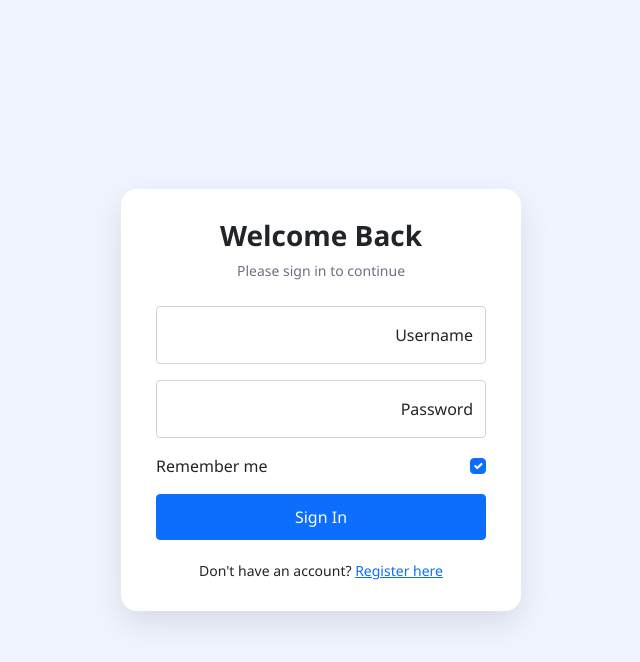
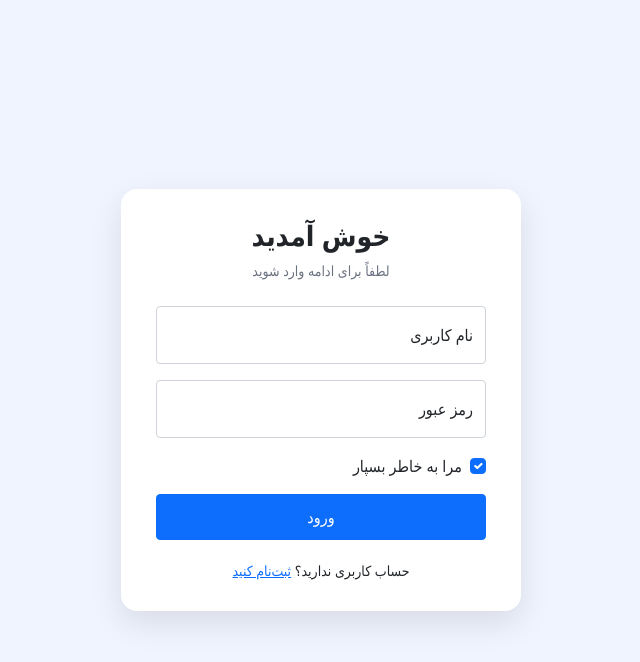
Before and after one commit to agrin10/tagtrack, a Flask app: page /auth/login in a window 1280 px wide. Shown: the top 662 px of the page, without its empty margins (319-959 px from the left). Run offline with Flask 3, Linux system fonts and the light colour scheme; parts of the project's set-up code (start-up, migrations or seed data) failed here and were passed over; some libraries are stand-ins or nearby versions.

Commit message:
Translate login and registration pages to Persian and update flash messages for better localization

```diff
--- a/src/auth/routes.py
+++ b/src/auth/routes.py
@@ -19,7 +19,7 @@ def login():
         if success:
             if request.is_json:
                 return jsonify(response)
-            flash('Login successful!', 'success')
+            flash('با موفقیت وارد حساب کاریری شدید', 'success')
             return redirect(url_for('index'))
         else:
             if request.is_json:
@@ -56,5 +56,5 @@ def register():
 @login_required
 def logout():
     logout_user()
-    flash('Logged out successfully!', 'success')
+    flash('با موفقیت از حساب کاربری خارج شدید!', 'success')
     return redirect(url_for('auth.login'))
--- a/src/template/login.html
+++ b/src/template/login.html
@@ -1,22 +1,19 @@
 <!DOCTYPE html>
-<html lang="en">
+<html lang="fa" dir="rtl">
 <head>
   <meta charset="UTF-8" />
   <meta name="viewport" content="width=device-width, initial-scale=1.0" />
-  <title>Login - TagTrack</title>
+  <title>ورود - تگ ترک</title>
 
   <!-- Bootstrap CSS -->
-    <link rel="stylesheet" href="{{ url_for('static', filename='style/bootstrap.min.css') }}">
+  <link rel="stylesheet" href="{{ url_for('static', filename='style/bootstrap.min.css') }}">
   <link rel="stylesheet" href="{{url_for('static' , filename='style/authentication.css')}}" />
-
-
-
 </head>
 <body>
   <div class="login-container">
     <div class="login-header">
-      <h1>Welcome Back</h1>
-      <p>Please sign in to continue</p>
+      <h1>خوش آمدید</h1>
+      <p>لطفاً برای ادامه وارد شوید</p>
     </div>
 
     {% with messages = get_flashed_messages(with_categories=true) %}
@@ -24,7 +21,7 @@
         {% for category, message in messages %}
           <div class="alert alert-{{ category if category != 'error' else 'danger' }} alert-dismissible fade show" role="alert">
             {{ message }}
-            <button type="button" class="btn-close" data-bs-dismiss="alert" aria-label="Close"></button>
+            <button type="button" class="btn-close" data-bs-dismiss="alert" aria-label="بستن"></button>
           </div>
         {% endfor %}
       {% endif %}
@@ -32,30 +29,30 @@
 
     <form method="POST" action="{{ url_for('auth.login') }}">
       <div class="form-floating">
-        <input type="text" class="form-control" id="username" name="username" placeholder="Username" required />
-        <label for="username">Username</label>
+        <input type="text" class="form-control" id="username" name="username" placeholder="نام کاربری" required />
+        <label for="username">نام کاربری</label>
       </div>
 
       <div class="form-floating">
-        <input type="password" class="form-control" id="password" name="password" placeholder="Password" required />
-        <label for="password">Password</label>
+        <input type="password" class="form-control" id="password" name="password" placeholder="رمز عبور" required />
+        <label for="password">رمز عبور</label>
       </div>
 
       <div class="form-check">
         <input class="form-check-input" type="checkbox" id="remember" name="remember" checked />
-        <label class="form-check-label" for="remember">Remember me</label>
+        <label class="form-check-label" for="remember">مرا به خاطر بسپار</label>
       </div>
 
-      <button type="submit" class="btn btn-primary btn-login">Sign In</button>
+      <button type="submit" class="btn btn-primary btn-login">ورود</button>
     </form>
 
     <div class="register-link">
-      <p class="mb-0">Don't have an account? <a href="{{ url_for('auth.register') }}">Register here</a></p>
+      <p class="mb-0">حساب کاربری ندارید؟ <a href="{{ url_for('auth.register') }}">ثبت‌نام کنید</a></p>
     </div>
   </div>
 
   <!-- Bootstrap Bundle with Popper -->
-    <script src="{{url_for('static' ,filename='script/handle.min.js')}}"></script>
-    <script src="{{url_for('static' ,filename='script/moment.min.js')}}"></script>
+  <script src="{{url_for('static' ,filename='script/handle.min.js')}}"></script>
+  <script src="{{url_for('static' ,filename='script/moment.min.js')}}"></script>
 </body>
 </html>
```
Also changed, not shown: src/template/register.html (+18 -18 lines).
